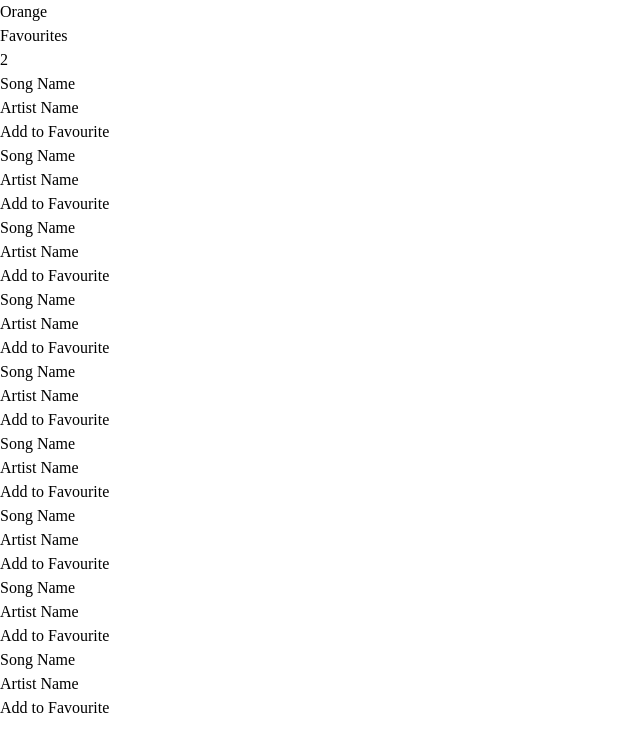
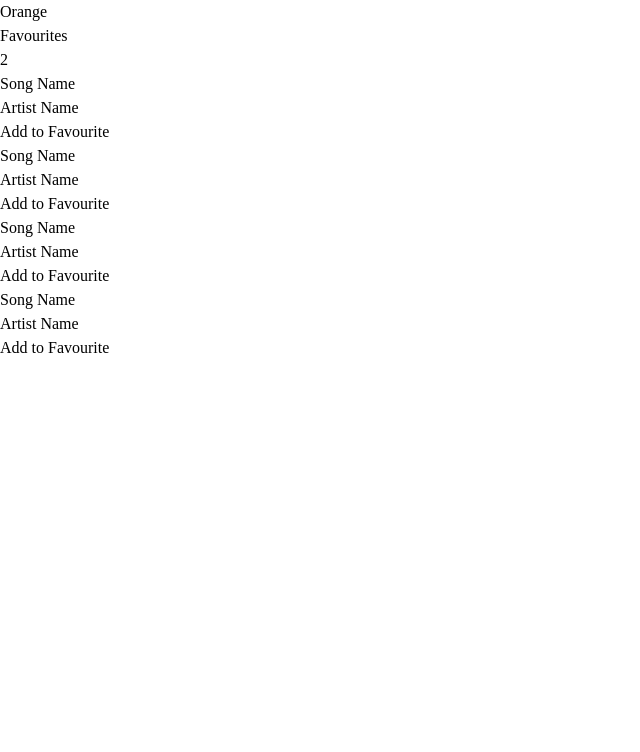
Before and after one commit to Vishwajeet-Londhe/props-project, a React (Vite) app: page / in a window 1280 px wide. Shown: the top 752 px of the page, without its empty margins (0-640 px from the left). Built offline with nearby package versions, Linux system fonts and the light colour scheme.

Commit message:
data through states

```diff
--- a/src/App.jsx
+++ b/src/App.jsx
@@ -11,19 +11,15 @@ function App() {
     {image: "https://images.unsplash.com/photo-1505282722405-413748d3de7a?q=80&w=1965&auto=format&fit=crop&ixlib=rb-4.0.3&ixid=M3wxMjA3fDB8MHxwaG90by1wYWdlfHx8fGVufDB8fHx8fA%3D%3D", SongName:"Papa Mera Papa", ArtistName:"Shreya Ghoshal" ,added:false},
   ];
 
+  const [songData, setSongData] = useState(data);
+
   return (
     <div className="w-full h-screen bg-zinc-300">
       <Navbar />
       <div className="px-20 flex gap-10 flex-wrap">
-        < Card />
-        < Card />
-        < Card />
-        < Card />
-        < Card />
-        < Card />
-        < Card />
-        < Card />
-        < Card />
+        {songData.map(obj=>(
+          <Card />
+        ))}
       </div>
     </div>
   )
```
